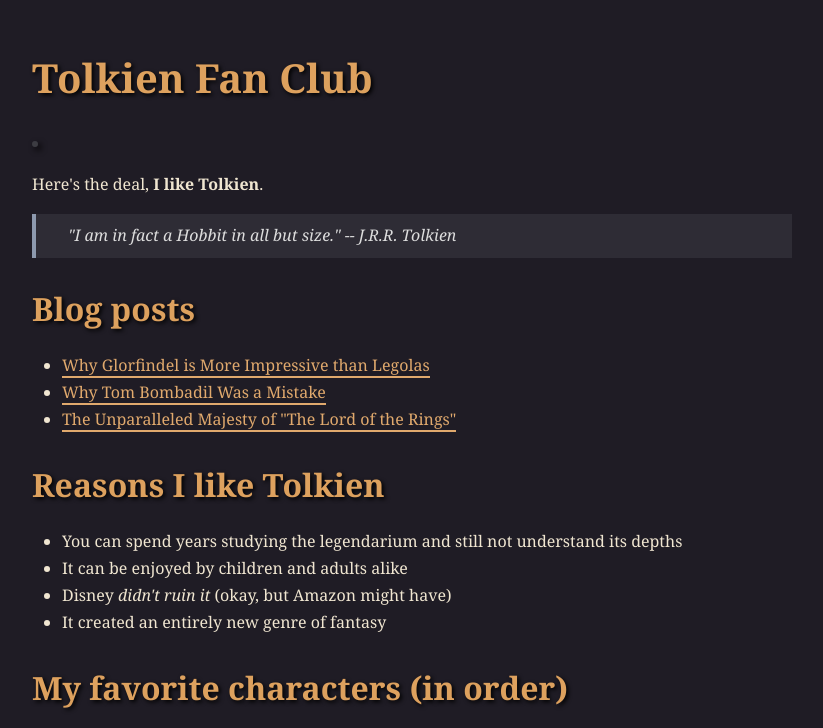
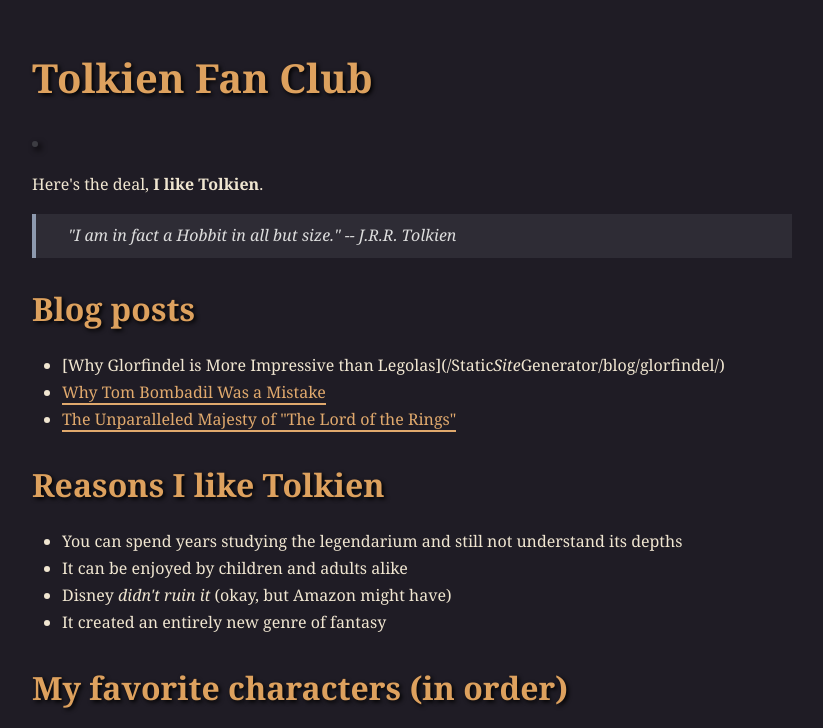
Before and after one commit to Kozakini/Static_Site_Generator, a plain HTML site: page docs/index.html in a window 1280 px wide. Shown: the top 728 px of the page, without its empty margins (208-1031 px from the left). Drawn offline with Linux system fonts and the light colour scheme.

Commit message:
hope it works4

```diff
--- a/docs/index.html
+++ b/docs/index.html
@@ -8,7 +8,7 @@
     </head>
 
     <body>
-        <article><div><h1>Tolkien Fan Club</h1><p><img></img></p><p>Here's the deal, <b>I like Tolkien</b>.</p><blockquote>"I am in fact a Hobbit in all but size."  -- J.R.R. Tolkien</blockquote><h2>Blog posts</h2><ul><li><a href=/blog/glorfindel/>Why Glorfindel is More Impressive than Legolas</a></li><li><a href=/blog/tom>Why Tom Bombadil Was a Mistake</a></li><li><a href=/blog/majesty>The Unparalleled Majesty of "The Lord of the Rings"</a></li></ul><h2>Reasons I like Tolkien</h2><ul><li>You can spend years studying the legendarium and still not understand its depths</li><li>It can be enjoyed by children and adults alike</li><li>Disney <i>didn't ruin it</i> (okay, but Amazon might have)</li><li>It created an entirely new genre of fantasy</li></ul><h2>My favorite characters (in order)</h2><ol><li>Gandalf</li><li>Bilbo</li><li>Sam</li><li>Glorfindel</li><li>Galadriel</li><li>Elrond</li><li>Thorin</li><li>Sauron</li><li>Aragorn</li></ol><p>Here's what <code>elflang</code> looks like (the perfect coding language):</p><pre><code>func main(){
+        <article><div><h1>Tolkien Fan Club</h1><p><img></img></p><p>Here's the deal, <b>I like Tolkien</b>.</p><blockquote>"I am in fact a Hobbit in all but size."  -- J.R.R. Tolkien</blockquote><h2>Blog posts</h2><ul><li>[Why Glorfindel is More Impressive than Legolas](/Static<i>Site</i>Generator/blog/glorfindel/)</li><li><a href=/blog/tom>Why Tom Bombadil Was a Mistake</a></li><li><a href=/blog/majesty>The Unparalleled Majesty of "The Lord of the Rings"</a></li></ul><h2>Reasons I like Tolkien</h2><ul><li>You can spend years studying the legendarium and still not understand its depths</li><li>It can be enjoyed by children and adults alike</li><li>Disney <i>didn't ruin it</i> (okay, but Amazon might have)</li><li>It created an entirely new genre of fantasy</li></ul><h2>My favorite characters (in order)</h2><ol><li>Gandalf</li><li>Bilbo</li><li>Sam</li><li>Glorfindel</li><li>Galadriel</li><li>Elrond</li><li>Thorin</li><li>Sauron</li><li>Aragorn</li></ol><p>Here's what <code>elflang</code> looks like (the perfect coding language):</p><pre><code>func main(){
     fmt.Println("Aiya, Ambar!")
 }
 </code></pre><p>Want to get in touch? <a href=/contact>Contact me here</a>.</p><p>This site was generated with a custom-built <a href=https://www.boot.dev/courses/build-static-site-generator-python>static site generator</a> from the course on <a href=https://www.boot.dev>Boot.dev</a>.</p></div></article>
```
